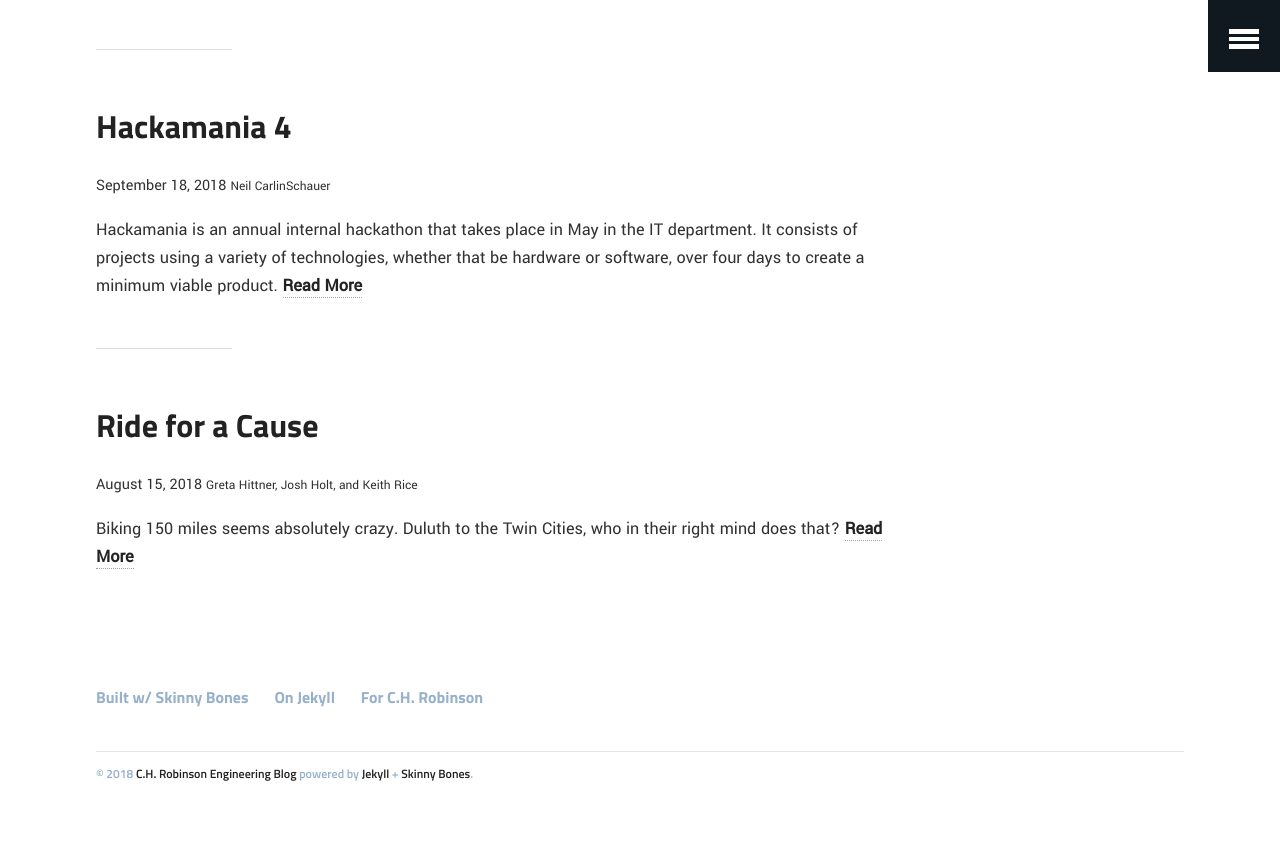
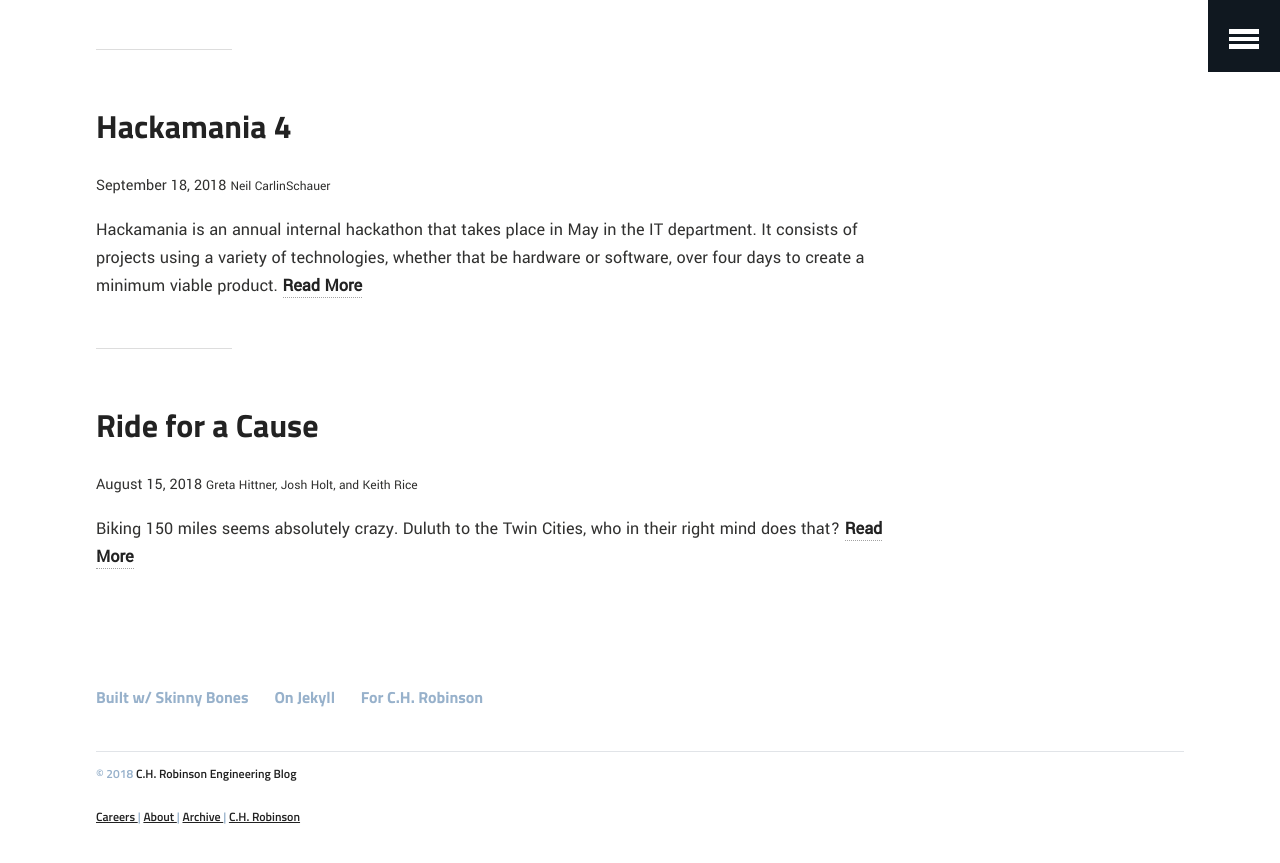
Before and after one commit to ch-robinson/ch-robinson.github.com, a Jekyll site: the page built from index.html, in a window 1280 px wide and 900 px high, scrolled down 1238 px. Shown: the top 863 px of the window. Built offline with Jekyll 4.4.1, drawn with Linux system fonts in a browser that asks for light colours.

Commit message:
Update footer.html

```diff
--- a/_includes/footer.html
+++ b/_includes/footer.html
@@ -15,7 +15,12 @@
     {% if page.disclaimer == true %}
     {% include disclaimer.html %}
     {% endif %}
-    <p class="copyright">&#169; {{ site.time | date: '%Y' }} <a href="{{ site.url }}">{{ site.title }}</a> powered by <a href="https://jekyllrb.com" rel="nofollow">Jekyll</a> + <a href="https://mmistakes.github.io/skinny-bones-jekyll/" rel="nofollow">Skinny Bones</a>.</p>
+    <p class="copyright">&#169; {{ site.time | date: '%Y' }} <a href="{{ site.url }}">{{ site.title }}</a>
+    <p>
+      <a href="https://www.chrobinson.com/en-us/careers/" rel="nofollow">Careers </a> |
+      <a href="/who-we-are/" rel="nofollow">About </a> |
+      <a href="/blog/" rel="nofollow">Archive </a> |
+      <a href="https://www.chrobinson.com/" rel="nofollow">C.H. Robinson</a>
+    </p>
   </div>
-
 </footer>
```
